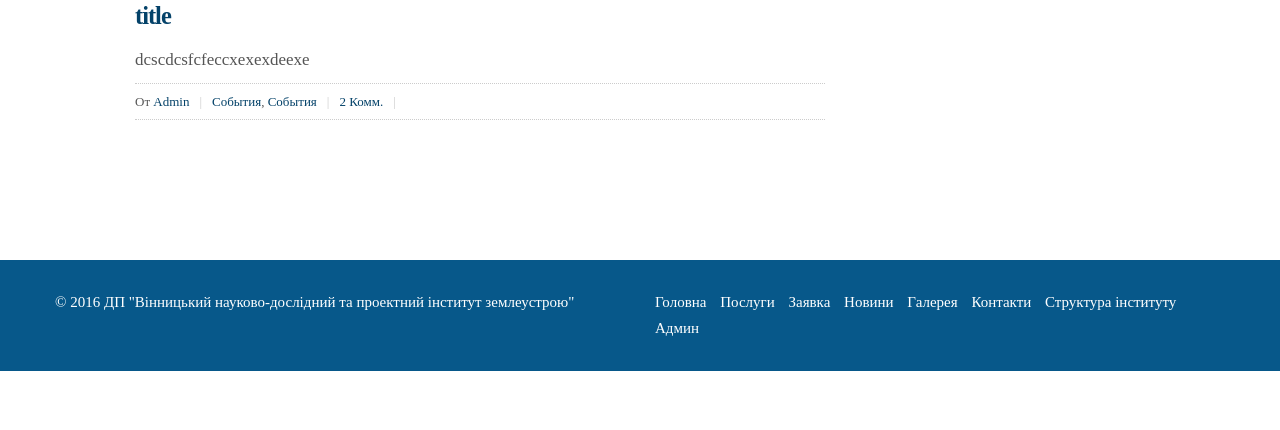
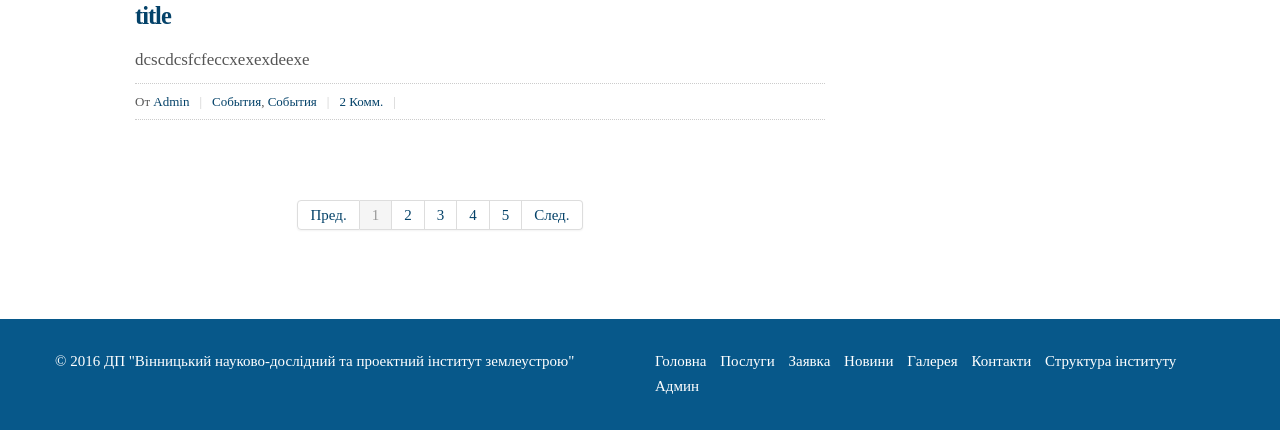
Before and after one commit to slavaxd/Vinzem, a Django app: page /news in a window 1280 px wide. Shown: the part 1724-2154 px from the top of the page. Before the commit the page ends 2095 px from the top, so only its background shows below. Run offline with Django 3.2, Linux system fonts and the light colour scheme; data comes from the database, SQL or seed files in the repository; parts of the project's set-up code (start-up, migrations or seed data) failed here and were passed over; some libraries are stand-ins or nearby versions; some web fonts are replaced.

Commit message:
Fixed news frontend

```diff
--- a/static/css/style.css
+++ b/static/css/style.css
@@ -737,7 +737,7 @@ address span strong {
     margin-bottom: 5px
 }
 .bloglist-small li .txt {
-    padding-left: 0;
+    padding-left: 80px;
 }
 .bloglist-small li .read {
     display: block;
--- a/templates/news_index.html
+++ b/templates/news_index.html
@@ -8,7 +8,7 @@
 {% block content %}
 
 
-
+    <div class="clearfix"></div>
     <div class="row">
         <div class="span8">
             <ul class="blog-list">
@@ -31,42 +31,39 @@
             	</li>
             	{% endfor %}
             </ul>
+                    <div class="pagination text-center ">
+                        <ul>
+                            <li><a href="#">Пред.</a></li>
+                            <li class="active"><a href="#">1</a></li>
+                            <li><a href="#">2</a></li>
+                            <li><a href="#">3</a></li>
+                            <li><a href="#">4</a></li>
+                            <li><a href="#">5</a></li>
+                            <li><a href="#">След.</a></li>
+                        </ul>
+                    </div>
         </div>
         <div id="sidebar" class="span4">
             <div class="widget latest_news">
                 <h4 class="title">Последние новости</h4>
                 <ul class="bloglist-small">
                     {% for news in latest_news_list %}
-
                     <li>
                         <div class="date-box">
                             <span class="day">{{news.created_at.day}}</span>
                             <span class="month">{{ news.created_at.month|month }}</span>
                         </div>
                         <div class="txt">
-                    <h5><a href="news/{{ news.id }}">{{ news.title }}</a></h5>
-                    <div>
-                        <div>{{ news.text|safe }}</div>
-                    </div>
+                            <h5><a href="/news/{{news.id}}">{{ news.title }}</a></h5>
+                            {{ news.text|striptags }}
                         </div>
                     </li>
 
                     {% endfor %}
                 </ul>
             </div>
-                    <div class="widget widget-text">
-                        <h4 class="title"><span>Доп. информация</span></h4>
-                        <div>Идейные соображения высшего порядка, а также постоянное информационно-пропагандистское обеспечение нашей деятельности способствует подготовки и реализации систем массового участия. Разнообразный и богатый опыт сложившаяся структура организации требуют от нас анализа форм развития. Задача организации, в особенности же сложившаяся структура организации представляет собой интересный эксперимент проверки модели развития.&nbsp;</div>
-                    </div>
-
-                    <div class="map">
-                        <iframe src="https://www.google.com/maps/embed?pb=!1m14!1m12!1m3!1d60424.41706979944!2d37.61154170399259!3d55.74919347969923!2m3!1f0!2f0!3f0!3m2!1i1024!2i768!4f13.1!5e0!3m2!1sru!2sru!4v1443187015472" width="100%" height="370" frameborder="0" style="border:0" allowfullscreen=""></iframe>
         </div>
     </div>
 
 
-
-</div>
-</div>
-
 {% endblock %}
```
Also changed, not shown: templates/index.html (+4 -5 lines), 1 other file. Lines whose indentation alone changed are shown as unchanged.
